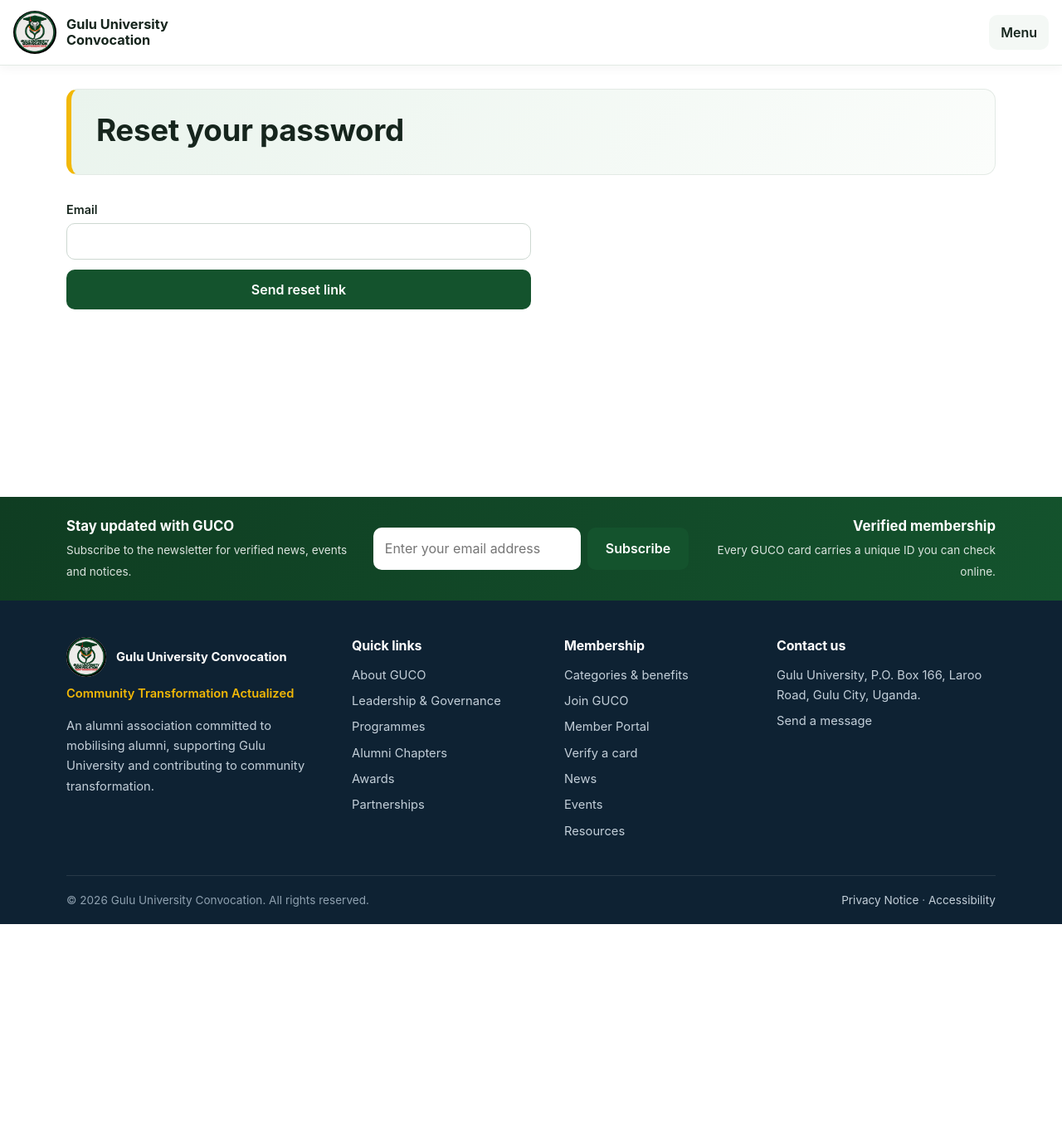
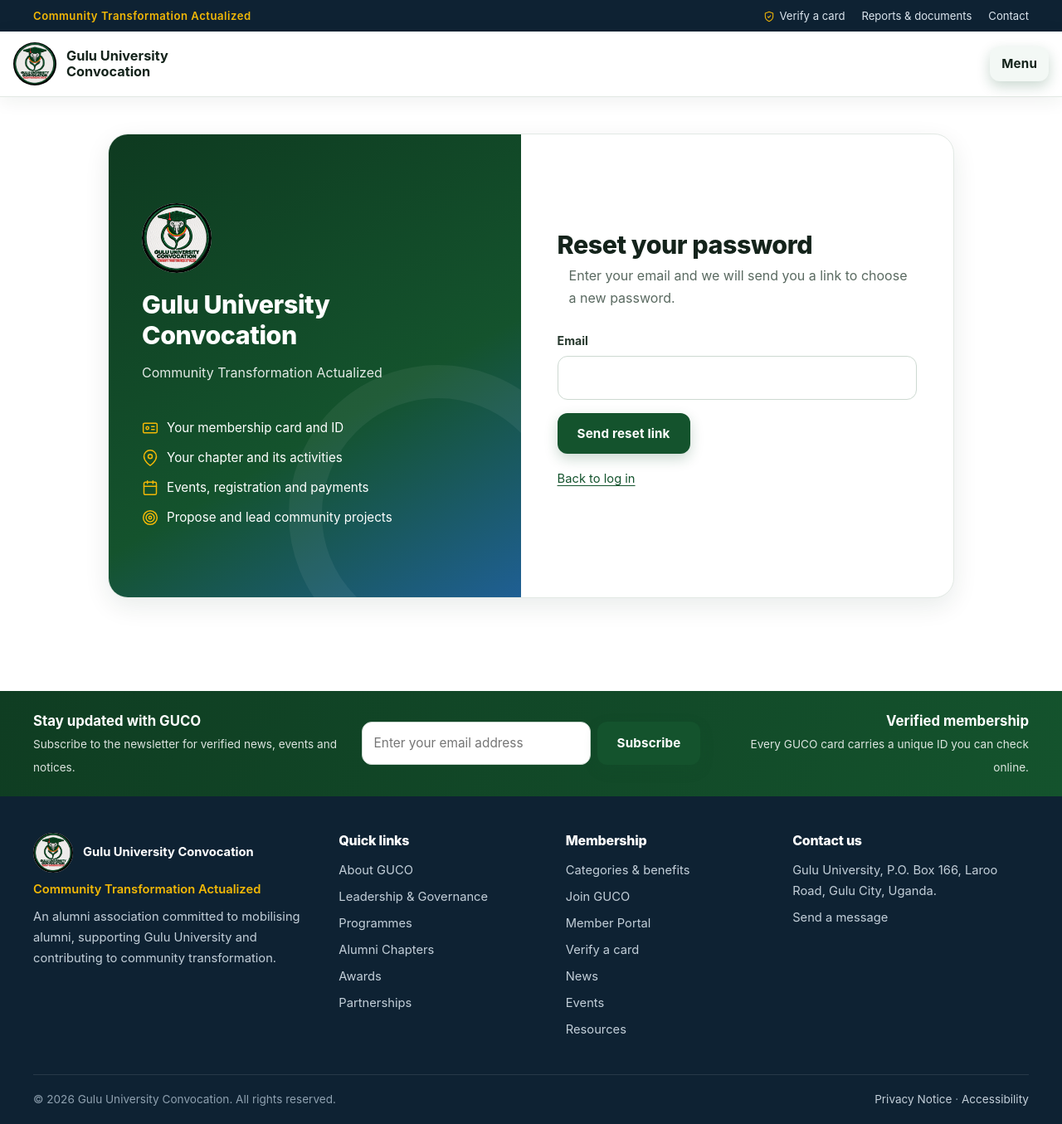
Before and after one commit to komabono1998/guco, a PHP site: page /forgot.php in a window 1280 px wide. Shown: the whole page at 83% size. Before the commit the page ends 1114 px from the top, so only its background shows below. Run offline with PHP 8.4, Linux system fonts and the light colour scheme; the visitor is signed in with stand-in values (Sample User, id 1); data comes from the database, SQL or seed files in the repository; data that the repository does not hold is empty; some libraries are stand-ins or nearby versions.

Commit message:
Apply a unified corporate design system across the public website
Add ui.css so every page shares the same gradient page banner, section
headings, buttons, cards, forms, tables, FAQ and pagination styles. Add a
utility bar above the header, split-layout login and password pages, a
branded 404 page, and a back-to-top button. Move news, newsletter and
event titles into the shared banner.

Co-Authored-By: Claude Sonnet 5.5 <noreply@anthropic.com>

```diff
--- /dev/null
+++ b/assets/css/ui.css
@@ -0,0 +1,182 @@
+/* GUCO public website: unified corporate design system.
+   Loaded last on public pages so every page shares the same banners, sections, forms, tables and controls. */
+:root {
+  --ink: #14231b;
+  --muted: #5a6a61;
+  --line: #e2e9e4;
+  --soft: #f3f8f5;
+  --radius: 16px;
+  --radius-lg: 24px;
+  --shadow: 0 10px 30px rgba(15, 40, 28, .09);
+  --shadow-sm: 0 2px 10px rgba(15, 40, 28, .06);
+  --navy: #0e2233;
+  --gold-dark: #9a6f00;
+}
+html { scroll-behavior: smooth; }
+body.site { font-family: "Inter", "Segoe UI", Roboto, "Helvetica Neue", Arial, sans-serif; color: var(--ink); background: #fff; line-height: 1.7; -webkit-font-smoothing: antialiased; }
+body.site ::selection { background: var(--gold); color: #1a1a1a; }
+body.site .container { width: min(1200px, 100% - 40px); }
+body.site main.container { padding: 36px 0 72px; }
+body.site h1, body.site h2, body.site h3, body.site h4 { color: var(--ink); line-height: 1.2; letter-spacing: -.015em; font-weight: 800; }
+body.site h2 { font-size: clamp(1.5rem, 2.6vw, 2rem); margin: 0 0 14px; }
+body.site h3 { font-size: 1.15rem; margin: 0 0 8px; }
+body.site p { margin: 0 0 1em; }
+body.site a { color: var(--green-2); text-underline-offset: 3px; }
+body.site .lead { font-size: 1.12rem; color: #2e4137; }
+body.site .meta { color: var(--muted); font-size: .88rem; }
+body.site .section { margin: 64px 0; }
+
+/* Section headings: accent bar so every page reads the same way */
+body.site main > h2, body.site .section > h2, body.site main > section > h2:first-child { position: relative; padding-left: 18px; }
+body.site main > h2::before, body.site .section > h2::before, body.site main > section > h2:first-child::before { content: ""; position: absolute; left: 0; top: .12em; bottom: .12em; width: 6px; border-radius: 6px; background: linear-gradient(var(--gold), var(--green)); }
+body.site .sec-head h2, body.site .gs-head h2, body.site .cta h2, body.site .card h2, body.site .wid h2 { padding-left: 0; }
+body.site .sec-head h2::before, body.site .gs-head h2::before, body.site .cta h2::before, body.site .card h2::before { display: none; }
+
+/* Utility bar above the header */
+.topbar { background: var(--navy); color: #c8d4df; font-size: .82rem; }
+.topbar .tb { display: flex; justify-content: space-between; align-items: center; gap: 16px; min-height: 38px; flex-wrap: wrap; }
+.topbar a { color: #dbe5ee; text-decoration: none; }
+.topbar a:hover { color: var(--gold); }
+.topbar .tb-l, .topbar .tb-r { display: flex; gap: 20px; align-items: center; flex-wrap: wrap; }
+.topbar .icon { vertical-align: -3px; margin-right: 5px; color: var(--gold); }
+.topbar .tb-tag { color: var(--gold); font-weight: 600; letter-spacing: .04em; }
+@media (max-width: 760px) { .topbar { display: none; } }
+
+/* Header polish */
+body.site .site-header { box-shadow: 0 4px 22px rgba(15, 40, 28, .07); }
+body.site .navitem > a[aria-current] { border-bottom-width: 3px; }
+
+/* Page banner: the same corporate header on every inner page */
+body.site .page-head { position: relative; overflow: hidden; background: linear-gradient(115deg, #0e3a20 0%, var(--green) 55%, #1f5f94 130%); color: #fff; border: 0; border-bottom: 6px solid var(--gold); border-radius: var(--radius-lg); padding: 48px 48px 44px; margin: 0 0 40px; box-shadow: var(--shadow); }
+body.site .page-head::before { content: ""; position: absolute; right: -90px; top: -110px; width: 360px; height: 360px; border-radius: 50%; background: radial-gradient(circle, rgba(242, 184, 7, .35), rgba(242, 184, 7, 0) 68%); }
+body.site .page-head::after { content: ""; position: absolute; right: 70px; bottom: -120px; width: 280px; height: 280px; border-radius: 50%; border: 36px solid rgba(255, 255, 255, .06); }
+body.site .page-head > * { position: relative; z-index: 1; }
+body.site .page-head h1 { color: #fff; margin: 0 0 8px; font-size: clamp(2rem, 4.2vw, 3rem); font-weight: 800; }
+body.site .page-head p, body.site .page-head div { color: rgba(255, 255, 255, .88); font-size: 1.08rem; max-width: 720px; margin: 0; }
+body.site .page-head .badge { background: var(--gold); color: #1a1a1a; margin-bottom: 8px; }
+body.site .page-head a { color: var(--gold); }
+
+/* Buttons */
+body.site .btn, body.site button { border-radius: 12px; padding: 12px 24px; font-weight: 700; font-size: .95rem; letter-spacing: .01em; border: 0; background: var(--green); color: #fff; box-shadow: 0 6px 16px rgba(20, 83, 45, .22); transition: transform .15s, box-shadow .15s, filter .15s; text-decoration: none; display: inline-block; cursor: pointer; }
+body.site .btn:hover, body.site button:hover { transform: translateY(-2px); box-shadow: 0 10px 22px rgba(20, 83, 45, .3); filter: none; }
+body.site .btn:active, body.site button:active { transform: none; }
+body.site .btn.secondary, body.site button.secondary { background: var(--soft); color: var(--green); box-shadow: none; border: 1px solid #cfe3d6; }
+body.site .btn.outline { background: #fff; color: var(--green); border: 1.5px solid var(--green); box-shadow: none; }
+body.site .btn.gold, body.site .account .btn, body.site .cta .btn:not(.secondary):not(.outline), body.site .event-hero .btn:not(.outline) { background: var(--gold); color: #1a1a1a; box-shadow: 0 6px 16px rgba(242, 184, 7, .3); }
+body.site .cta .btn.secondary, body.site .on-dark .btn.outline, body.site .event-hero .btn.outline, body.site .page-head .btn.outline { background: transparent; color: #fff; border: 1.5px solid rgba(255, 255, 255, .85); box-shadow: none; }
+body.site button.danger { background: var(--red); box-shadow: none; }
+body.site .btn.sm { padding: 8px 16px; font-size: .84rem; }
+
+/* Cards */
+body.site .card { background: #fff; border: 1px solid var(--line); border-radius: var(--radius); box-shadow: var(--shadow-sm); padding: 24px; }
+body.site a.card:hover, body.site .card.hoverable:hover { transform: translateY(-4px); box-shadow: var(--shadow); border-color: #c4dccb; }
+body.site .card.accent { border-top: 4px solid var(--gold); }
+body.site .badge { border-radius: 99px; font-weight: 700; font-size: .74rem; padding: 3px 12px; background: #e4f1e8; color: #14532d; }
+body.site .badge.warn { background: #fff1cf; color: #7a5200; }
+body.site .badge.bad { background: #fde3e3; color: #8a1c1c; }
+
+/* Notices and messages */
+body.site .notice { background: #fff9e6; border: 1px solid #f3df9b; border-left: 5px solid var(--gold); border-radius: 12px; padding: 14px 18px; color: #4a3b00; }
+body.site .notice.bad { background: #fdecec; border-color: #f4c3c3; border-left-color: var(--red); color: #6b1a1a; }
+body.site .flash { border-radius: 12px; padding: 14px 18px; font-weight: 600; box-shadow: var(--shadow-sm); }
+
+/* Forms: every form is a clean card */
+body.site main form.stack { background: #fff; border: 1px solid var(--line); border-radius: var(--radius-lg); padding: 30px; box-shadow: var(--shadow-sm); gap: 16px; }
+body.site main form.stack.wide { max-width: 900px; }
+body.site main form.stack .btn, body.site main form.stack > button { justify-self: start; }
+body.site label { font-weight: 700; font-size: .88rem; color: #26382d; gap: 6px; }
+body.site input, body.site select, body.site textarea { font: inherit; font-size: .96rem; padding: 12px 14px; border: 1.5px solid #cdd9d1; border-radius: 12px; background: #fff; color: var(--ink); transition: border-color .15s, box-shadow .15s; }
+body.site input:focus, body.site select:focus, body.site textarea:focus { outline: 0; border-color: var(--green); box-shadow: 0 0 0 4px rgba(20, 83, 45, .13); }
+body.site input[type=checkbox], body.site input[type=radio] { padding: 0; width: 18px; height: 18px; accent-color: var(--green); }
+body.site input[type=file] { padding: 10px; background: var(--soft); }
+body.site .hint { color: var(--muted); font-weight: 400; font-size: .8rem; }
+body.site label.check { font-weight: 500; font-size: .92rem; color: var(--ink); }
+body.site .filters { background: var(--soft); border: 1px solid var(--line); border-radius: var(--radius); padding: 14px 16px; gap: 12px; align-items: flex-end; }
+body.site .filters label { min-width: 0; }
+body.site .filters input, body.site .filters select { min-width: 180px; }
+body.site fieldset { border: 1px solid var(--line); border-radius: var(--radius); background: #fcfdfc; padding: 22px 22px 24px; counter-increment: fs; }
+body.site form { counter-reset: fs; }
+body.site legend { font-weight: 800; color: var(--green); padding: 0 10px; font-size: 1.02rem; }
+body.site form.wide legend::before { content: counter(fs); display: inline-flex; align-items: center; justify-content: center; width: 26px; height: 26px; margin-right: 8px; border-radius: 50%; background: var(--green); color: #fff; font-size: .8rem; }
+
+/* Tables */
+body.site .table-wrap { border: 1px solid var(--line); border-radius: var(--radius); overflow-x: auto; box-shadow: var(--shadow-sm); background: #fff; }
+body.site table { width: 100%; border-collapse: separate; border-spacing: 0; background: #fff; font-size: .93rem; }
+body.site th { background: #eef5f0; color: #1f4a32; text-align: left; font-size: .76rem; text-transform: uppercase; letter-spacing: .06em; padding: 13px 16px; border-bottom: 1px solid var(--line); white-space: nowrap; }
+body.site td { padding: 14px 16px; border-bottom: 1px solid #edf2ee; vertical-align: top; }
+body.site tr:last-child td { border-bottom: 0; }
+body.site tbody tr:hover td, body.site table tr:hover td { background: #fafdfb; }
+
+/* FAQ and details */
+body.site details { background: #fff; border: 1px solid var(--line); border-radius: 14px; padding: 4px 20px; margin: 10px 0; box-shadow: var(--shadow-sm); transition: .15s; }
+body.site details[open] { border-color: #bcd9c6; box-shadow: var(--shadow); }
+body.site summary { cursor: pointer; font-weight: 700; padding: 14px 0; list-style: none; display: flex; justify-content: space-between; gap: 12px; align-items: center; }
+body.site summary::-webkit-details-marker { display: none; }
+body.site summary::after { content: "+"; font-size: 1.4rem; line-height: 1; color: var(--green); font-weight: 400; }
+body.site details[open] > summary::after { content: "\2212"; }
+body.site details > :not(summary) { padding-bottom: 6px; color: #33463b; }
+
+/* Pagination */
+body.site .pager { gap: 8px; margin: 32px 0 0; }
+body.site .pager a, body.site .pager span { border-radius: 10px; padding: 8px 15px; font-weight: 700; border: 1px solid var(--line); text-decoration: none; }
+body.site .pager a:hover { border-color: var(--green); color: var(--green); }
+body.site .pager span { background: var(--green); border-color: var(--green); color: #fff; }
+
+/* Call to action band */
+body.site .cta { border-radius: var(--radius-lg); padding: 52px 40px; background: linear-gradient(120deg, #0e3a20, var(--green) 60%, #1f5f94); box-shadow: var(--shadow); border-bottom: 6px solid var(--gold); position: relative; overflow: hidden; }
+body.site .cta::before { content: ""; position: absolute; left: -80px; bottom: -120px; width: 320px; height: 320px; border-radius: 50%; border: 40px solid rgba(255, 255, 255, .05); }
+body.site .cta > * { position: relative; }
+body.site .cta p { color: rgba(255, 255, 255, .9); max-width: 680px; margin-left: auto; margin-right: auto; }
+
+/* Article pages (news, newsletters, events, projects, custom pages) */
+body.site article { max-width: 860px; }
+body.site article img { border-radius: var(--radius); }
+body.site .event-page { gap: 36px; }
+
+/* Authentication pages */
+.auth { display: grid; grid-template-columns: minmax(0, 1fr) minmax(0, 1.05fr); min-height: 560px; border-radius: var(--radius-lg); overflow: hidden; box-shadow: var(--shadow); border: 1px solid var(--line); background: #fff; margin: 8px auto 0; max-width: 1020px; }
+.auth-side { background: linear-gradient(150deg, #0e3a20, var(--green) 60%, #1f5f94); color: #fff; padding: 46px 40px; display: flex; flex-direction: column; justify-content: center; gap: 14px; position: relative; overflow: hidden; }
+.auth-side::before { content: ""; position: absolute; right: -80px; bottom: -80px; width: 280px; height: 280px; border-radius: 50%; border: 40px solid rgba(255, 255, 255, .06); }
+.auth-side img { width: 84px; height: 84px; border-radius: 50%; background: #fff; }
+.auth-side h2, body.site .auth-side h2 { color: #fff; margin: 6px 0 0; padding: 0; font-size: 1.9rem; }
+.auth-side h2::before { display: none; }
+.auth-side p { color: rgba(255, 255, 255, .88); margin: 0; }
+.auth-side ul { list-style: none; padding: 0; margin: 10px 0 0; display: grid; gap: 10px; }
+.auth-side li { display: flex; gap: 10px; align-items: center; font-size: .95rem; }
+.auth-side li .icon { color: var(--gold); flex: none; }
+.auth-main { padding: 46px 44px; display: flex; flex-direction: column; justify-content: center; }
+.auth-main h1 { font-size: 1.9rem; margin: 0 0 6px; }
+.auth-main .sub { color: var(--muted); margin: 0 0 22px; }
+body.site .auth-main form.stack { border: 0; box-shadow: none; padding: 0; max-width: none; }
+.auth-main .alt { margin-top: 18px; color: var(--muted); font-size: .92rem; }
+@media (max-width: 820px) { .auth { grid-template-columns: 1fr; } .auth-side { padding: 28px; } .auth-side ul { display: none; } .auth-main { padding: 30px 24px; } }
+
+/* 404 */
+.notfound { text-align: center; padding: 70px 20px; }
+.notfound .big { font-size: clamp(5rem, 16vw, 9rem); font-weight: 900; line-height: 1; background: linear-gradient(120deg, var(--green), var(--gold)); -webkit-background-clip: text; background-clip: text; color: transparent; }
+.notfound h1 { margin: 6px 0 10px; }
+.notfound p { color: var(--muted); max-width: 520px; margin: 0 auto 22px; }
+
+/* Back to top */
+.to-top { position: fixed; right: 22px; bottom: 22px; width: 46px; height: 46px; border-radius: 50%; background: var(--green); color: #fff; display: none; align-items: center; justify-content: center; box-shadow: var(--shadow); z-index: 70; border: 0; padding: 0; cursor: pointer; }
+.to-top.show { display: flex; }
+body.site button.to-top { padding: 0; border-radius: 50%; }
+
+@media (max-width: 700px) {
+  body.site .page-head { padding: 32px 24px; border-radius: 18px; }
+  body.site main.container { padding: 22px 0 56px; }
+  body.site main form.stack { padding: 20px; }
+}
+@media print { .topbar, .site-header, .newsletter-band, .site-footer, .to-top { display: none !important; } }
+
+/* Specificity fixes */
+body.site .topbar a { color: #dbe5ee; }
+body.site .topbar a:hover { color: var(--gold); }
+body.site button.to-top { display: none; }
+body.site button.to-top.show { display: flex; }
+body.site address { font-style: normal; line-height: 1.8; }
+body.site .page-head h1 { text-shadow: none; }
+
+body.site .split .photo img { max-height: 400px; width: 100%; object-fit: cover; box-shadow: var(--shadow); }
+body.site .split { align-items: center; gap: 40px; }
+body.site .split > .lead, body.site .split > div > .lead { border-left: 5px solid var(--gold); padding-left: 20px; }
--- a/event_view.php
+++ b/event_view.php
@@ -25,12 +25,11 @@ require __DIR__ . '/includes/header.php';
 if (!$ev): ?>
   <h1>Event not found</h1>
 <?php else: $me = current_user(); $fl = event_flyer_url($ev); ?>
+  <div class="page-head"><span class="badge"><?= e($ev['category']) ?></span> <?= event_status_badge($ev) ?><h1><?= e($ev['title']) ?></h1><p><?= e(event_when($ev, 'l j F Y, g:ia')) ?><?= $ev['location'] ? ' &middot; ' . e($ev['location']) : '' ?></p></div>
   <p><a href="<?= url('events.php') ?>">&larr; Events calendar</a></p>
   <div class="event-page" style="<?= $fl ? '' : 'grid-template-columns:1fr' ?>">
     <?php if ($fl): ?><div><a href="<?= e($fl) ?>" target="_blank" rel="noopener"><img class="flyer" src="<?= e($fl) ?>" alt="Flyer for <?= e($ev['title']) ?>"></a></div><?php endif; ?>
     <div>
-      <span class="badge"><?= e($ev['category']) ?></span> <?= event_status_badge($ev) ?>
-      <h1 style="margin:6px 0"><?= e($ev['title']) ?></h1>
       <?php if ($ev['status'] !== 'scheduled'): ?><p class="notice"><strong>This event has been <?= e($ev['status']) ?>.</strong> Please check <a href="<?= url('news.php?category=Notices') ?>">Notices</a> for updates.</p><?php endif; ?>
       <?= event_countdown($ev) ?>
       <div class="event-facts">
--- a/forgot.php
+++ b/forgot.php
@@ -21,8 +21,9 @@ if ($_SERVER['REQUEST_METHOD'] === 'POST') {
     }
 }
 require __DIR__ . '/includes/header.php';
+require_once __DIR__ . '/includes/auth_ui.php';
+auth_open('Reset your password', 'Enter your email and we will send you a link to choose a new password.');
 ?>
-<div class="page-head"><h1>Reset your password</h1></div>
 <?php if ($devLink): ?>
   <p class="notice"><strong>Development mode:</strong> email is not configured, so here is your reset link: <a href="<?= e($devLink) ?>"><?= e($devLink) ?></a></p>
 <?php endif; ?>
@@ -31,4 +32,6 @@ require __DIR__ . '/includes/header.php';
   <label>Email <input type="email" name="email" required autocomplete="email"></label>
   <button>Send reset link</button>
 </form>
+<p class="alt"><a href="<?= url('login.php') ?>">Back to log in</a></p>
+<?php auth_close(); ?>
 <?php require __DIR__ . '/includes/footer.php'; ?>
--- /dev/null
+++ b/includes/auth_ui.php
@@ -0,0 +1,27 @@
+<?php
+/** Shared two-column layout for login, password reset and similar pages. */
+function auth_open(string $title, string $sub = ''): void
+{
+    ?>
+<div class="auth">
+  <aside class="auth-side">
+    <img src="<?= e(logo_url()) ?>" alt="" width="84" height="84">
+    <h2><?= e(setting('site_name', 'Gulu University Convocation')) ?></h2>
+    <p><?= e(setting('site_tagline', 'Community Transformation Actualized')) ?></p>
+    <ul>
+      <li><?= icon('id-card', 20) ?> Your membership card and ID</li>
+      <li><?= icon('map-pin', 20) ?> Your chapter and its activities</li>
+      <li><?= icon('calendar', 20) ?> Events, registration and payments</li>
+      <li><?= icon('target', 20) ?> Propose and lead community projects</li>
+    </ul>
+  </aside>
+  <div class="auth-main">
+    <h1><?= e($title) ?></h1>
+    <?php if ($sub): ?><p class="sub"><?= e($sub) ?></p><?php endif; ?>
+<?php
+}
+
+function auth_close(): void
+{
+    echo "  </div>\n</div>\n";
+}
--- a/includes/footer.php
+++ b/includes/footer.php
@@ -68,6 +68,15 @@
     <span><a href="<?= url('privacy.php') ?>">Privacy Notice</a> &middot; <a href="<?= url('accessibility.php') ?>">Accessibility</a></span>
   </div>
 </footer>
+<button type="button" class="to-top" id="toTop" aria-label="Back to top" onclick="window.scrollTo({top:0,behavior:'smooth'})"><?= icon('arrow-right', 20) ?></button>
 <script src="<?= url('assets/js/countdown.js') ?>"></script>
+<script>
+(function () {
+  var b = document.getElementById('toTop');
+  if (!b) return;
+  b.firstElementChild.style.transform = 'rotate(-90deg)';
+  window.addEventListener('scroll', function () { b.classList.toggle('show', window.scrollY > 600); }, { passive: true });
+})();
+</script>
 </body>
 </html>
--- a/includes/header.php
+++ b/includes/header.php
@@ -40,10 +40,26 @@ foreach (['color_primary' => ['--green', '--green-2'], 'color_accent' => ['--gol
 <link rel="icon" href="<?= e($logo) ?>">
 <link rel="stylesheet" href="<?= url('assets/css/style.css') ?>">
 <link rel="stylesheet" href="<?= url('assets/css/theme.css') ?>">
+<link rel="stylesheet" href="<?= url('assets/css/ui.css') ?>">
 <?php if ($brandCss): ?><style>:root{<?= $brandCss ?>}</style><?php endif; ?>
 </head>
 <body class="site">
 <a class="skip" href="#main">Skip to main content</a>
+<div class="topbar">
+  <div class="container tb">
+    <div class="tb-l">
+      <?php if (setting('contact_email')): ?><a href="mailto:<?= e(setting('contact_email')) ?>"><?= icon('mail', 14) ?><?= e(setting('contact_email')) ?></a><?php endif; ?>
+      <?php if (setting('contact_phone')): ?><span><?= e(setting('contact_phone')) ?></span><?php endif; ?>
+      <?php if (!setting('contact_email') && !setting('contact_phone')): ?><span class="tb-tag"><?= e(setting('site_tagline', 'Community Transformation Actualized')) ?></span><?php endif; ?>
+    </div>
+    <div class="tb-r">
+      <a href="<?= url('verify.php') ?>"><?= icon('shield', 14) ?>Verify a card</a>
+      <a href="<?= url('resources.php') ?>">Reports &amp; documents</a>
+      <a href="<?= url('contact.php') ?>">Contact</a>
+      <?php foreach (['social_facebook' => 'Facebook', 'social_x' => 'X', 'social_linkedin' => 'LinkedIn', 'social_youtube' => 'YouTube'] as $sk => $sl): if (setting($sk)): ?><a href="<?= e(setting($sk)) ?>" target="_blank" rel="noopener"><?= $sl ?></a><?php endif; endforeach; ?>
+    </div>
+  </div>
+</div>
 <header class="site-header">
   <div class="container bar">
     <a class="brand" href="<?= url() ?>"><img src="<?= e($logo) ?>" alt="<?= e(config('short_name')) ?> logo" width="52" height="52"><span><?= e($siteName) ?></span></a>
--- a/login.php
+++ b/login.php
@@ -25,13 +25,15 @@ if ($_SERVER['REQUEST_METHOD'] === 'POST') {
     }
 }
 require __DIR__ . '/includes/header.php';
+require_once __DIR__ . '/includes/auth_ui.php';
+auth_open('Welcome back', 'Log in to your Member Portal. Staff are taken to the admin console.');
 ?>
-<div class="page-head"><h1>Log in</h1></div>
 <form method="post" class="stack">
   <?= csrf_field() ?>
   <label>Email <input type="email" name="email" required autocomplete="username"></label>
   <label>Password <input type="password" name="password" required autocomplete="current-password"></label>
   <button>Log in</button>
 </form>
-<p><a href="<?= url('forgot.php') ?>">Forgot your password?</a> &middot; Not a member yet? <a href="<?= url('register.php') ?>">Join GUCO</a>.</p>
+<p class="alt"><a href="<?= url('forgot.php') ?>">Forgot your password?</a> &middot; Not a member yet? <a href="<?= url('register.php') ?>">Join GUCO</a>.</p>
+<?php auth_close(); ?>
 <?php require __DIR__ . '/includes/footer.php'; ?>
--- a/news_view.php
+++ b/news_view.php
@@ -10,10 +10,8 @@ require __DIR__ . '/includes/header.php';
 if (!$n): ?>
   <h1>Article not found</h1><p><a href="<?= url('news.php') ?>">Back to news</a></p>
 <?php else: ?>
+  <div class="page-head"><span class="badge"><?= e($n['category']) ?></span><h1><?= e($n['title']) ?></h1><p><?= e(fmt_date($n['published_at'])) ?><?= $n['source_name'] ? ' &middot; ' . e($n['source_name']) : '' ?></p></div>
   <article style="max-width:780px">
-    <span class="badge"><?= e($n['category']) ?></span>
-    <h1 style="margin-top:6px"><?= e($n['title']) ?></h1>
-    <p class="meta"><?= e(fmt_date($n['published_at'])) ?><?= $n['source_name'] ? ' &middot; ' . e($n['source_name']) : '' ?></p>
     <?php if ($n['image']): ?><img src="<?= url('uploads/' . rawurlencode($n['image'])) ?>" alt="" style="width:100%;border-radius:12px;margin-bottom:12px"><?php endif; ?>
     <?php if ($n['summary']): ?><p class="lead"><?= e($n['summary']) ?></p><?php endif; ?>
     <?php if ($n['body']): ?><?= render_text((string) $n['body']) ?><?php endif; ?>
--- a/newsletter_view.php
+++ b/newsletter_view.php
@@ -11,10 +11,8 @@ require __DIR__ . '/includes/header.php';
 if (!$n): ?>
   <h1>Newsletter not found</h1><p><a href="<?= url('newsletters.php') ?>">Back to newsletters</a></p>
 <?php else: ?>
+  <div class="page-head"><?php if ($n['issue_label']): ?><span class="badge"><?= e($n['issue_label']) ?></span><?php endif; ?><h1><?= e($n['title']) ?></h1><p><?= e(fmt_date($n['published_at'])) ?></p></div>
   <article style="max-width:820px">
-    <?php if ($n['issue_label']): ?><span class="badge"><?= e($n['issue_label']) ?></span><?php endif; ?>
-    <h1 style="margin-top:6px"><?= e($n['title']) ?></h1>
-    <p class="meta"><?= e(fmt_date($n['published_at'])) ?></p>
     <?php if ($n['cover']): ?><img src="<?= e(url('uploads/' . rawurlencode($n['cover']))) ?>" alt="" style="width:100%;border-radius:12px;margin-bottom:12px"><?php endif; ?>
     <?php if ($n['summary']): ?><p class="lead"><?= e($n['summary']) ?></p><?php endif; ?>
     <?php if ($n['pdf']): ?><p><a class="btn" href="<?= url('file.php?type=newsletter&id=' . (int) $n['id']) ?>"><?= icon('file', 18) ?> Open the PDF edition<?= $n['pdf_size'] ? ' (' . e(fmt_size((int) $n['pdf_size'])) . ')' : '' ?></a></p><?php endif; ?>
--- a/reset.php
+++ b/reset.php
@@ -16,8 +16,9 @@ if ($row && $_SERVER['REQUEST_METHOD'] === 'POST') {
     }
 }
 require __DIR__ . '/includes/header.php';
+require_once __DIR__ . '/includes/auth_ui.php';
+auth_open('Choose a new password', 'Pick a strong password of at least 8 characters.');
 ?>
-<div class="page-head"><h1>Choose a new password</h1></div>
 <?php if (!$row): ?>
   <p>This reset link is invalid or has expired. <a href="<?= url('forgot.php') ?>">Request a new one</a>.</p>
 <?php else: ?>
@@ -27,4 +28,5 @@ require __DIR__ . '/includes/header.php';
   <button>Update password</button>
 </form>
 <?php endif; ?>
+<?php auth_close(); ?>
 <?php require __DIR__ . '/includes/footer.php'; ?>
```
Also changed, not shown: 404.php (added, +13 -0 lines), .htaccess (added).
